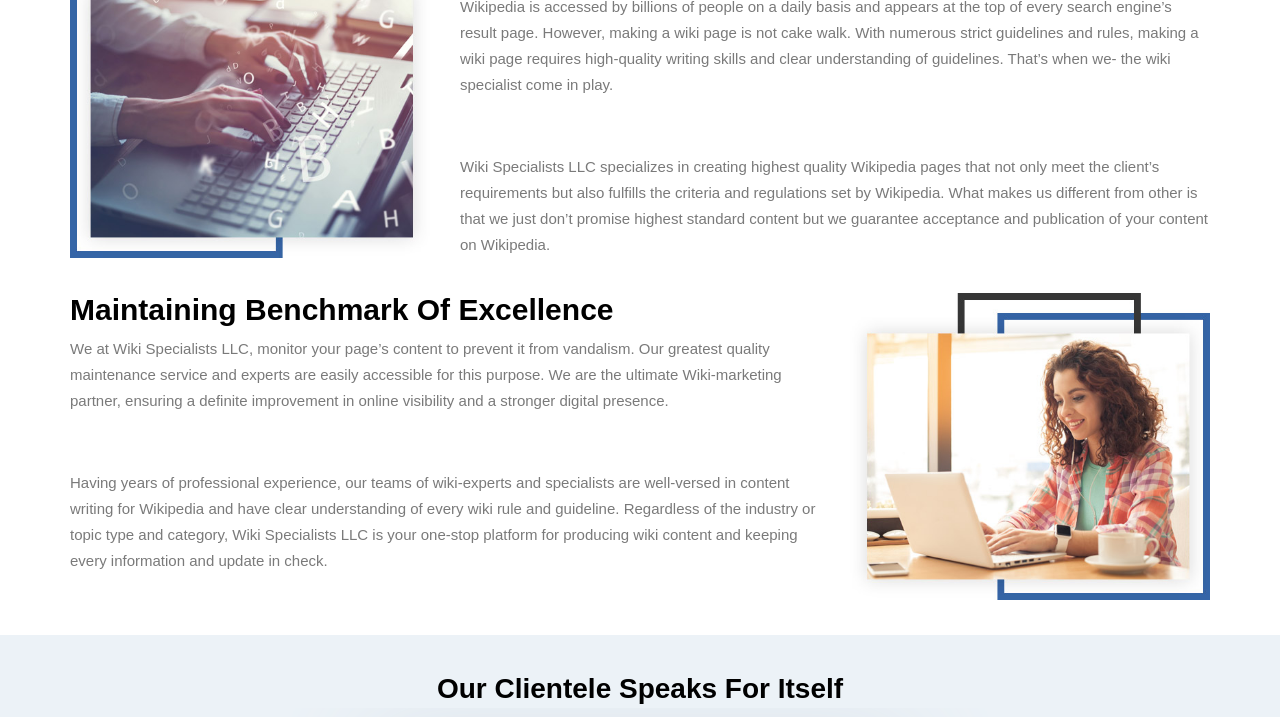
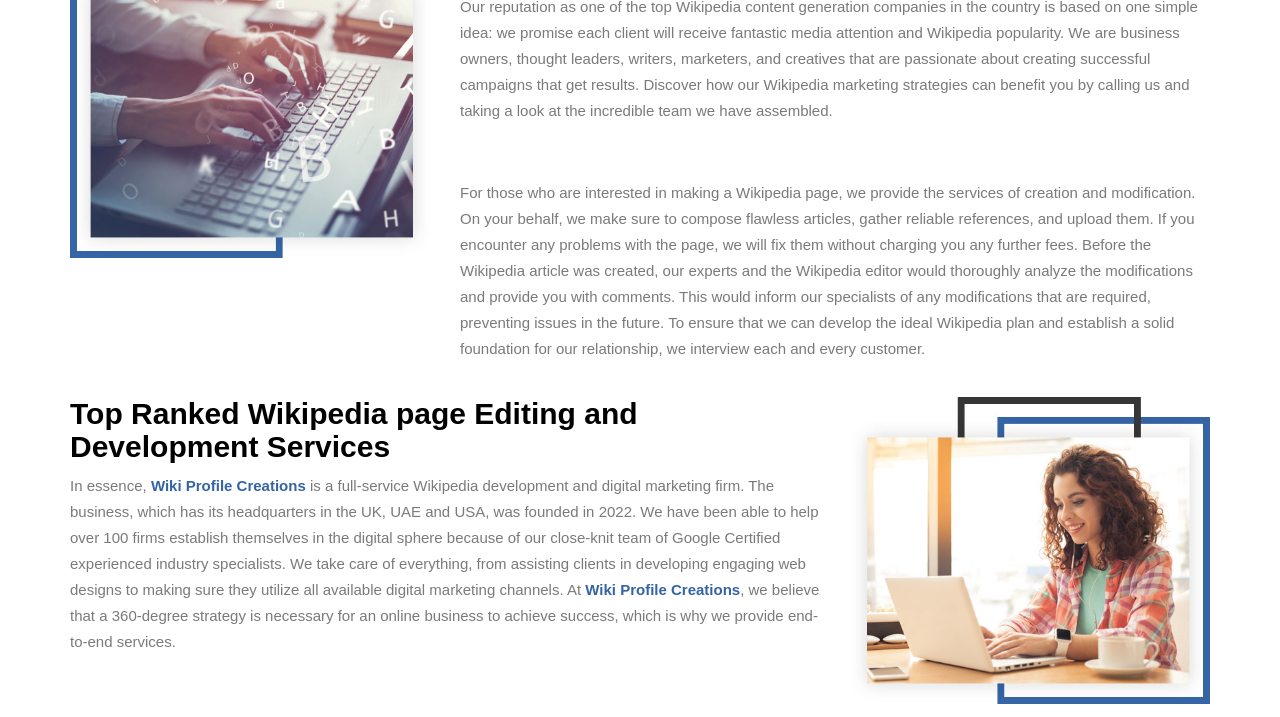
Before and after one commit to WasiArain/WikiProfileCreations, a plain HTML site: page why-hire/index.html in a window 1280 px wide. Shown: the part 513-1230 px from the top of the page. Drawn offline with nearby package versions, Linux system fonts and the light colour scheme; files that its build step writes are made by us from their sources; a script that the page names is missing; files whose address does not match are found by name; a web font is replaced by a local one.

Commit message:
Content changed

```diff
--- a/why-hire/index.html
+++ b/why-hire/index.html
@@ -423,7 +423,7 @@
 
 
                     <div class="page-new-header" style="background:url('../wp-content/uploads/2019/02/Wiki-Specialist-Why-Hire-us.jpg')">
-                        <img src="../wp-content/uploads/2019/02/Wiki-Specialist-Why-Hire-us.jpg" class="bn-full" />
+                        <img src="../wp-content/uploads/2019/02/Wiki-Specialist-Why-Hire-us.jpg" class="bn-full" alt="img" />
                         <div class="cap-abs">
                             <div class="container">
                                 <div class="page-new-circle"></div>
@@ -458,7 +458,7 @@
 
                                                                 <figure class="wpb_wrapper vc_figure">
                                                                     <div class="vc_single_image-wrapper   vc_box_border_grey">
-                                                                        <img width="525" height="448" src="../wp-content/uploads/2019/02/why-hire-img.jpg" class="vc_single_image-img attachment-full" alt="" loading="lazy" srcset="../wp-content/uploads/2019/02/why-hire-img.jpg 525w, ../wp-content/uploads/2019/02/why-hire-img-300x256.jpg 300w, https://wikispecialistllc.com/wp-content/uploads/2019/02/why-hire-img-20x17.jpg 20w"
+                                                                        <img width="525" height="448" src="../wp-content/uploads/2019/02/why-hire-img.jpg" class="vc_single_image-img attachment-full" alt="" loading="lazy" srcset="../wp-content/uploads/2019/02/why-hire-img.jpg 525w, ../wp-content/uploads/2019/02/why-hire-img-300x256.jpg 300w, ../wp-content/uploads/2019/02/why-hire-img-20x17.jpg 20w"
                                                                             sizes="(max-width: 525px) 100vw, 525px" />
                                                                     </div>
                                                                 </figure>
@@ -472,12 +472,15 @@
                                                         <div class="wpb_wrapper">
                                                             <div class="wpb_text_column wpb_content_element ">
                                                                 <div class="wpb_wrapper">
-                                                                    <h2>Committed To Provide Quality Services</h2>
-                                                                    <p>Wikipedia is accessed by billions of people on a daily basis and appears at the top of every search engine’s result page. However, making a wiki page is not cake walk. With numerous strict
-                                                                        guidelines and rules, making a wiki page requires high-quality writing skills and clear understanding of guidelines. That’s when we- the wiki specialist come in play.</p>
+                                                                    <h2>Why Should you Hire <span style="color: #3564a5;">Wiki Profile Creations</span>?</h2>
+                                                                    <p>Our reputation as one of the top Wikipedia content generation companies in the country is based on one simple idea: we promise each client will receive fantastic media attention and Wikipedia
+                                                                        popularity. We are business owners, thought leaders, writers, marketers, and creatives that are passionate about creating successful campaigns that get results. Discover how our Wikipedia
+                                                                        marketing strategies can benefit you by calling us and taking a look at the incredible team we have assembled.</p>
                                                                     <p><strong> </strong></p>
-                                                                    <p>Wiki Specialists LLC specializes in creating highest quality Wikipedia pages that not only meet the client’s requirements but also fulfills the criteria and regulations set by Wikipedia.
-                                                                        What makes us different from other is that we just don’t promise highest standard content but we guarantee acceptance and publication of your content on Wikipedia.</p>
+                                                                    <p>For those who are interested in making a Wikipedia page, we provide the services of creation and modification. On your behalf, we make sure to compose flawless articles, gather reliable
+                                                                        references, and upload them. If you encounter any problems with the page, we will fix them without charging you any further fees. Before the Wikipedia article was created, our experts
+                                                                        and the Wikipedia editor would thoroughly analyze the modifications and provide you with comments. This would inform our specialists of any modifications that are required, preventing
+                                                                        issues in the future. To ensure that we can develop the ideal Wikipedia plan and establish a solid foundation for our relationship, we interview each and every customer.</p>
 
                                                                 </div>
                                                             </div>
@@ -496,12 +499,16 @@
                                         <div class="wpb_wrapper">
                                             <div class="wpb_text_column wpb_content_element ">
                                                 <div class="wpb_wrapper">
-                                                    <h2>Maintaining Benchmark Of Excellence</h2>
-                                                    <p>We at Wiki Specialists LLC, monitor your page’s content to prevent it from vandalism. Our greatest quality maintenance service and experts are easily accessible for this purpose. We are the ultimate
-                                                        Wiki-marketing partner, ensuring a definite improvement in online visibility and a stronger digital presence.</p>
+                                                    <h2>Top Ranked Wikipedia page Editing and Development Services</h2>
+                                                    <p>In essence, <strong><span style="color: #3564a5;">Wiki Profile Creations</span></strong> is a full-service Wikipedia development and digital marketing firm. The business, which has its headquarters in
+                                                        the UK, UAE and USA, was founded in 2022. We have been able to help over 100 firms establish themselves in the digital sphere because of our close-knit team of Google Certified experienced industry
+                                                        specialists. We take care of everything, from assisting clients in developing engaging web designs to making sure they utilize all available digital marketing channels. At <strong><span style="color: #3564a5;">Wiki Profile Creations</span></strong>,
+                                                        we believe that a 360-degree strategy is necessary for an online business to achieve success, which is why we provide end-to-end services. </p>
                                                     <p>&nbsp;</p>
-                                                    <p>Having years of professional experience, our teams of wiki-experts and specialists are well-versed in content writing for Wikipedia and have clear understanding of every wiki rule and guideline. Regardless
-                                                        of the industry or topic type and category, Wiki Specialists LLC is your one-stop platform for producing wiki content and keeping every information and update in check.</p>
+                                                    <p>Our business has been operating with the intention of bringing convenience and simplicity to the end users' access to information. We take great delight in creating effective wiki pages because of the
+                                                        wide variety of skills and a team of hardworking specialists. Due to its difficult standards and regulations, it is difficult to fully utilize Wikipedia. We possess the skill set required to meet
+                                                        the requirements of the official website and of potential clients. We create material that is upstanding in the context of expectations. We create content that is absolutely fascinating and captivating
+                                                        because we are aware of the challenges in attracting the attention of the highly distracted internet readers to the site. We create original, imaginative material.</p>
 
                                                 </div>
                                             </div>
@@ -516,7 +523,7 @@
 
                                                 <figure class="wpb_wrapper vc_figure">
                                                     <div class="vc_single_image-wrapper   vc_box_border_grey">
-                                                        <img width="525" height="448" src="../wp-content/uploads/2019/02/why-choose2-.jpg" class="vc_single_image-img attachment-full" alt="" loading="lazy" srcset="../wp-content/uploads/2019/02/why-choose2-.jpg 525w, ../wp-content/uploads/2019/02/why-choose2--300x256.jpg 300w, https://wikispecialistllc.com/wp-content/uploads/2019/02/why-choose2--20x17.jpg 20w"
+                                                        <img width="525" height="448" src="../wp-content/uploads/2019/02/why-choose2-.jpg" class="vc_single_image-img attachment-full" alt="" loading="lazy" srcset="../wp-content/uploads/2019/02/why-choose2-.jpg 525w, ../wp-content/uploads/2019/02/why-choose2--300x256.jpg 300w, ../wp-content/uploads/2019/02/why-choose2--20x17.jpg 20w"
                                                             sizes="(max-width: 525px) 100vw, 525px" />
                                                     </div>
                                                 </figure>
```
Also changed, not shown: about-us/index.html (+4 -4 lines).
